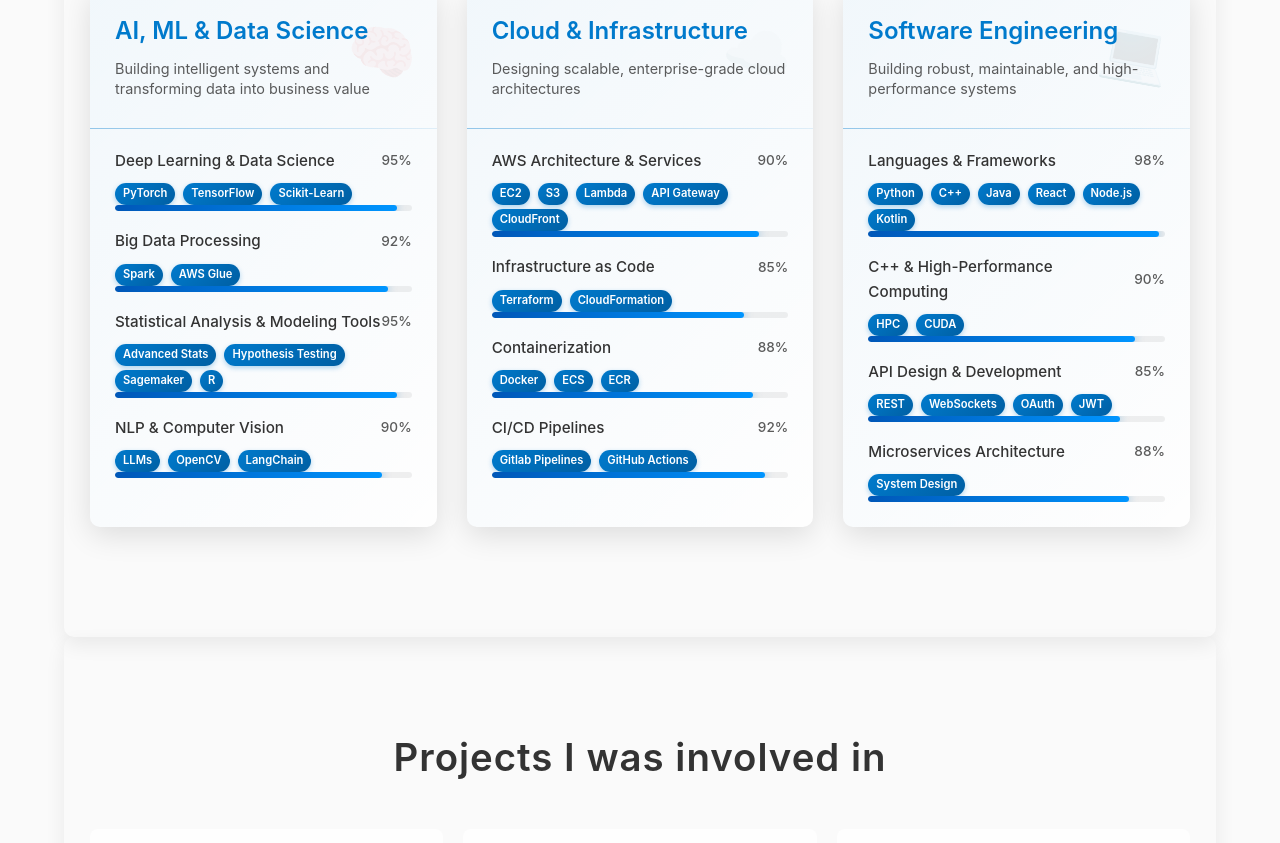
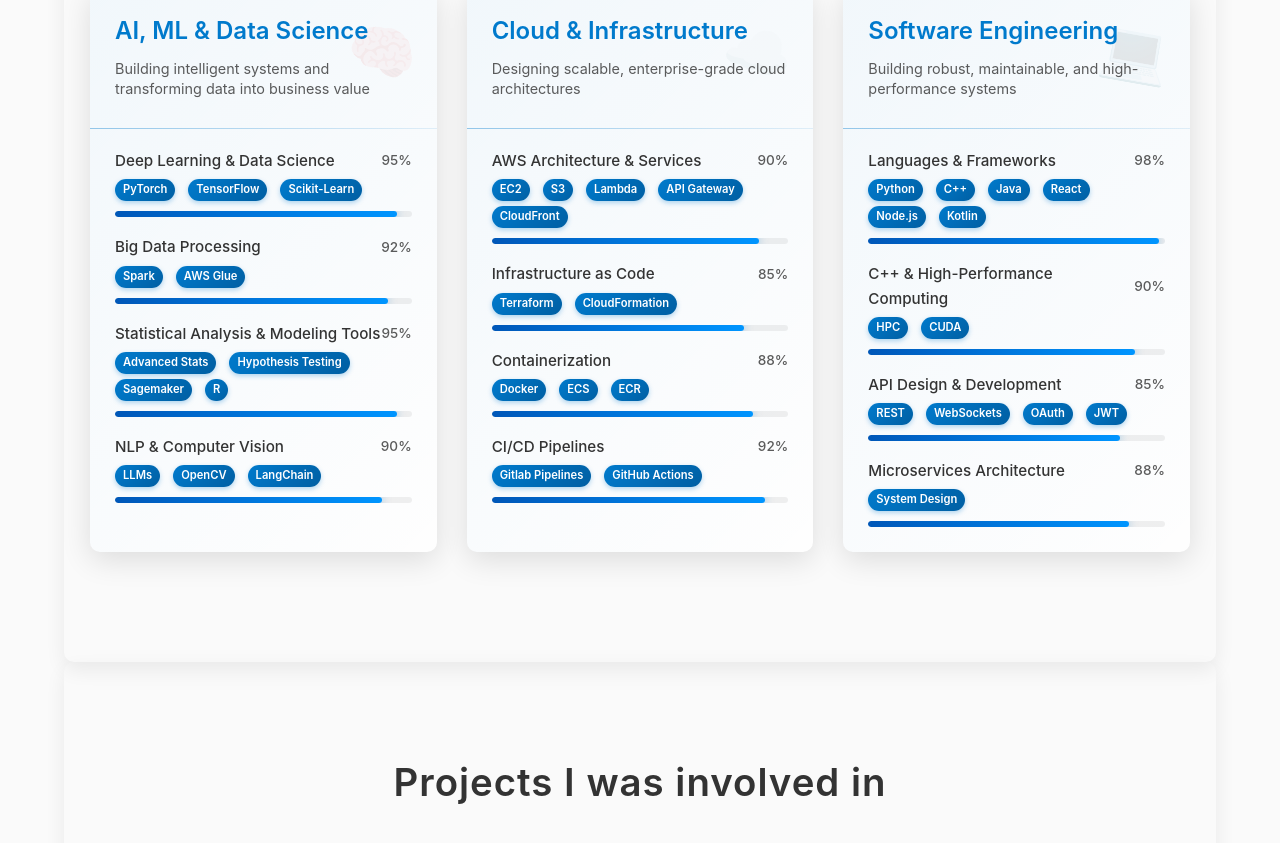
Before and after one commit to MarianoChaves/profile, a React (Create React App) app: page / in a window 1280 px wide. Shown: the part 1741-2584 px from the top of the page. Built offline with nearby package versions, Linux system fonts and the light colour scheme.

Commit message:
feat: add styling for skill badges

```diff
--- a/src/App.css
+++ b/src/App.css
@@ -483,7 +483,16 @@ html {
   border-radius: 3px;
   overflow: hidden;
   position: relative;
+  margin-top: 8px;
 }
+
+.skill-badges {
+  margin-bottom: 10px;
+  display: flex;
+  flex-wrap: wrap;
+  gap: 5px;
+}
+
 
 .dark .skill-bar {
   background-color: rgba(255, 255, 255, 0.1);
```
